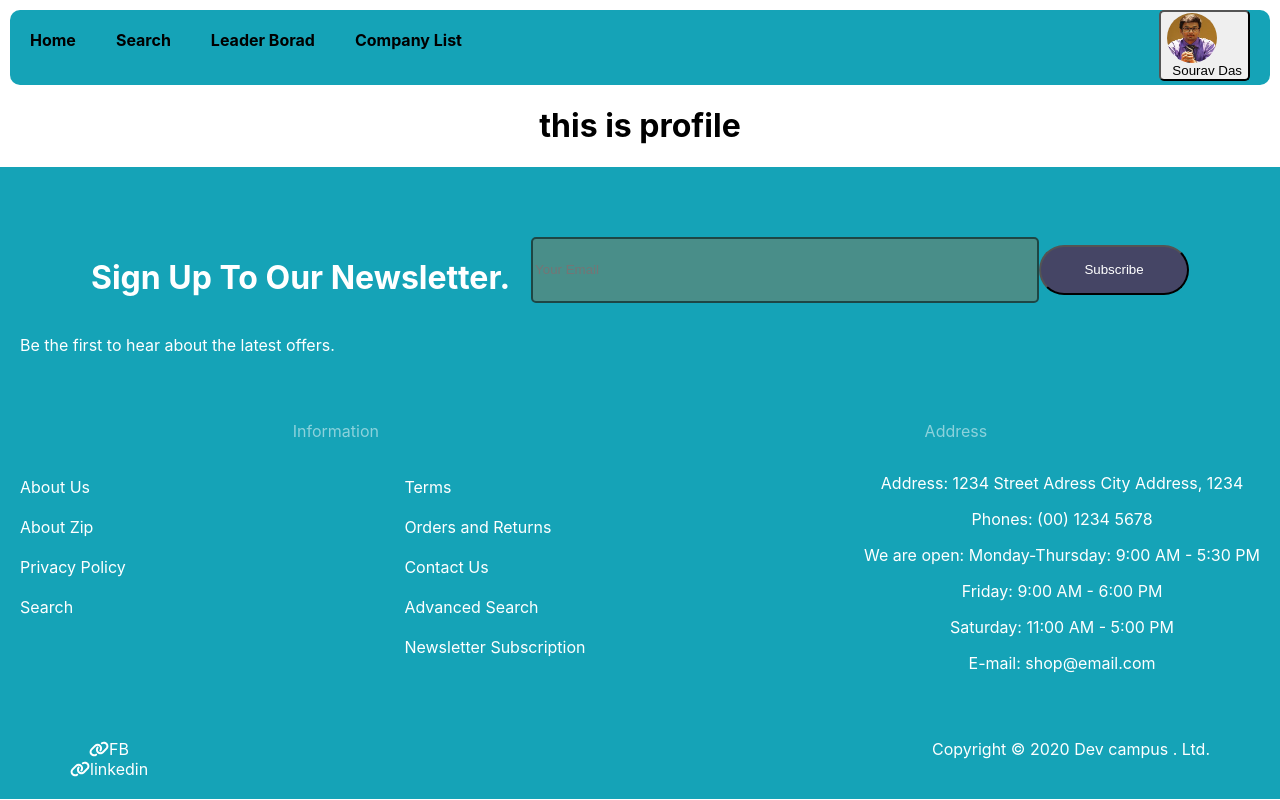
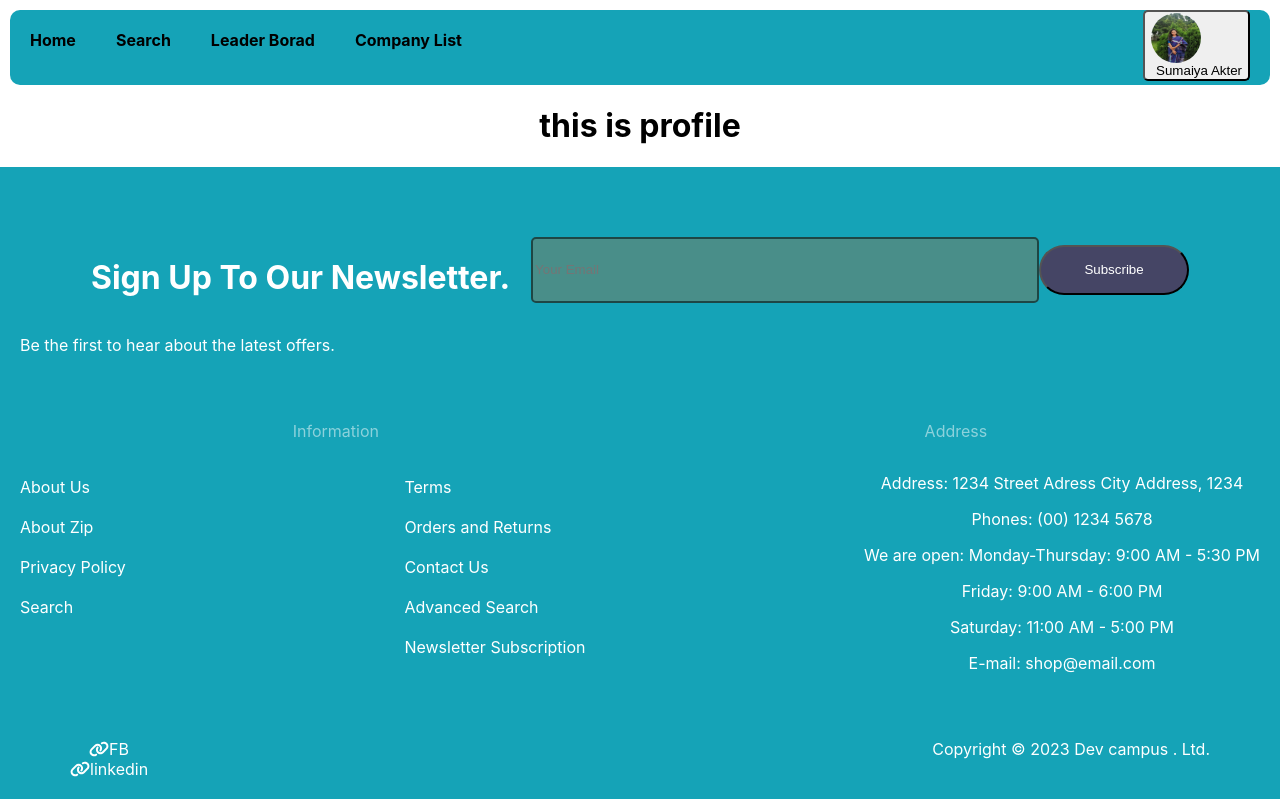
Before and after one commit to DasBabu1904/KUCSE-3200-web-development-project-cse3200, a React (Create React App) app: page /user-profile in a window 1280 px wide. Built offline with nearby package versions, Linux system fonts and the light colour scheme.

Commit message:
before firebase

```diff
--- a/public/user.json
+++ b/public/user.json
@@ -1,4 +1,4 @@
 {
-    "Name": "Sourav Das",
+    "Name": "Sumaiya Akter",
     "img": "profilepic.jpg"
 }
--- a/src/Component/Footer/Footer.js
+++ b/src/Component/Footer/Footer.js
@@ -58,7 +58,7 @@ const Footer = () => {
                             <Link className='fb-ln' onClick={()=>GotoLink('https://www.facebook.com')}><FontAwesomeIcon icon={faLink}></FontAwesomeIcon>FB</Link>
                             <Link className='fb-ln' onClick={()=>GotoLink('https://www.linkedin.com/')}><FontAwesomeIcon icon={faLink}></FontAwesomeIcon>linkedin</Link>
                         </div>
-                        <div className='footer-copy-logo'>Copyright © 2020 Dev campus . Ltd.</div>
+                        <div className='footer-copy-logo'>Copyright © 2023 Dev campus . Ltd.</div>
                     </div>
                 </div>
             </div>
```
Also changed, not shown: public/profilepic.jpg.
